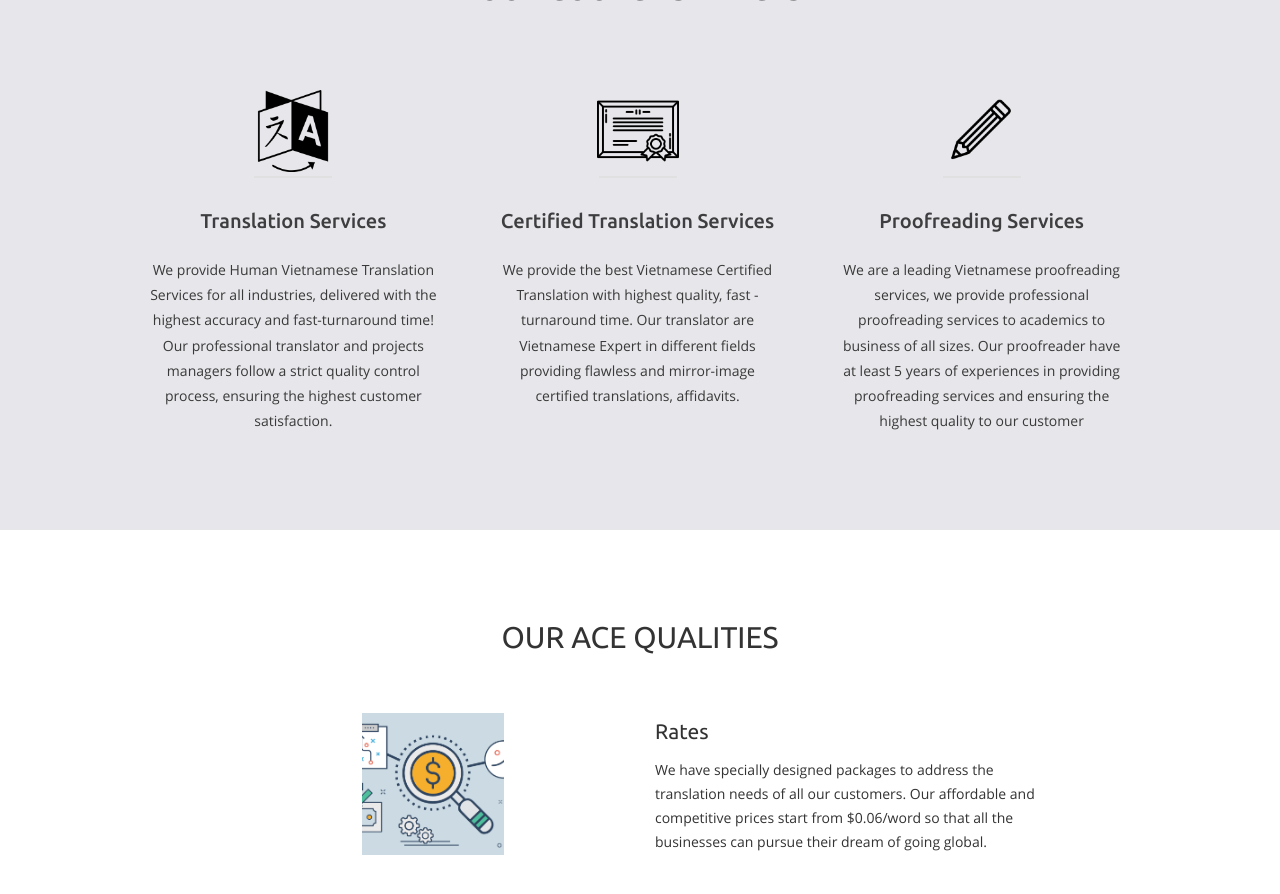
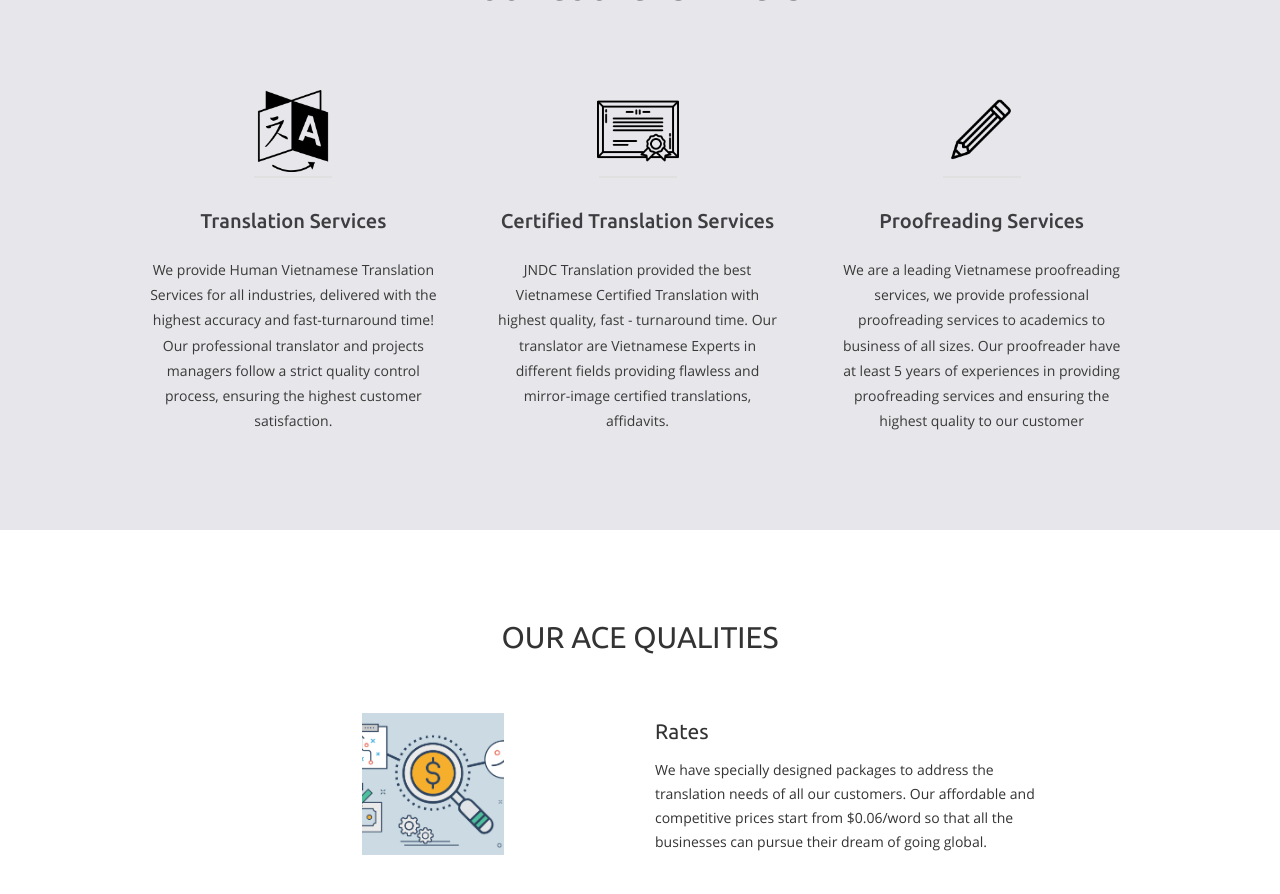
Before and after one commit to jndctranslation/landing_page, a Jekyll site: the page built from pages/home.md, in a window 1280 px wide and 900 px high, scrolled down 756 px. Shown: the top 894 px of the window. Built offline with Jekyll 4.4.1, drawn with Linux system fonts in a browser that asks for light colours.

Commit message:
Update Website Pages “home_page_information”

```diff
--- a/_data/pages/home.yml
+++ b/_data/pages/home.yml
@@ -17,10 +17,10 @@ block_2:
       title: 'Translation Services '
     - icon: /assets/images/upload/120100.png
       text: >-
-        We provide the best Vietnamese Certified Translation with highest
-        quality, fast - turnaround time. Our translator are Vietnamese Expert in
-        different fields providing flawless and mirror-image certified
-        translations, affidavits.
+        JNDC Translation provided the best Vietnamese Certified Translation with
+        highest quality, fast - turnaround time. Our translator are Vietnamese
+        Experts in different fields providing flawless and mirror-image
+        certified translations, affidavits.
       title: Certified Translation Services
     - icon: /assets/images/upload/pencil-icon-png-16.png
       text: >-
```
